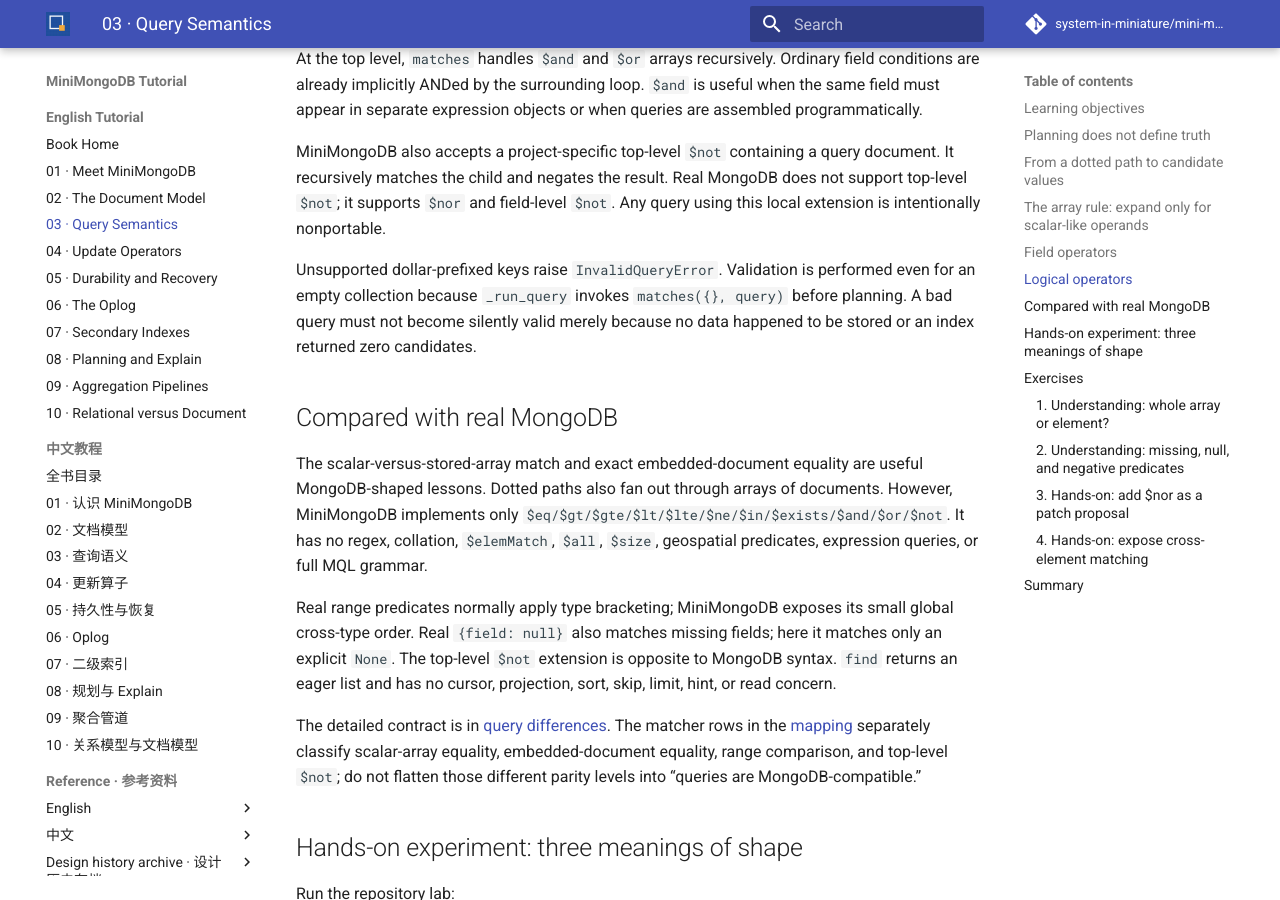
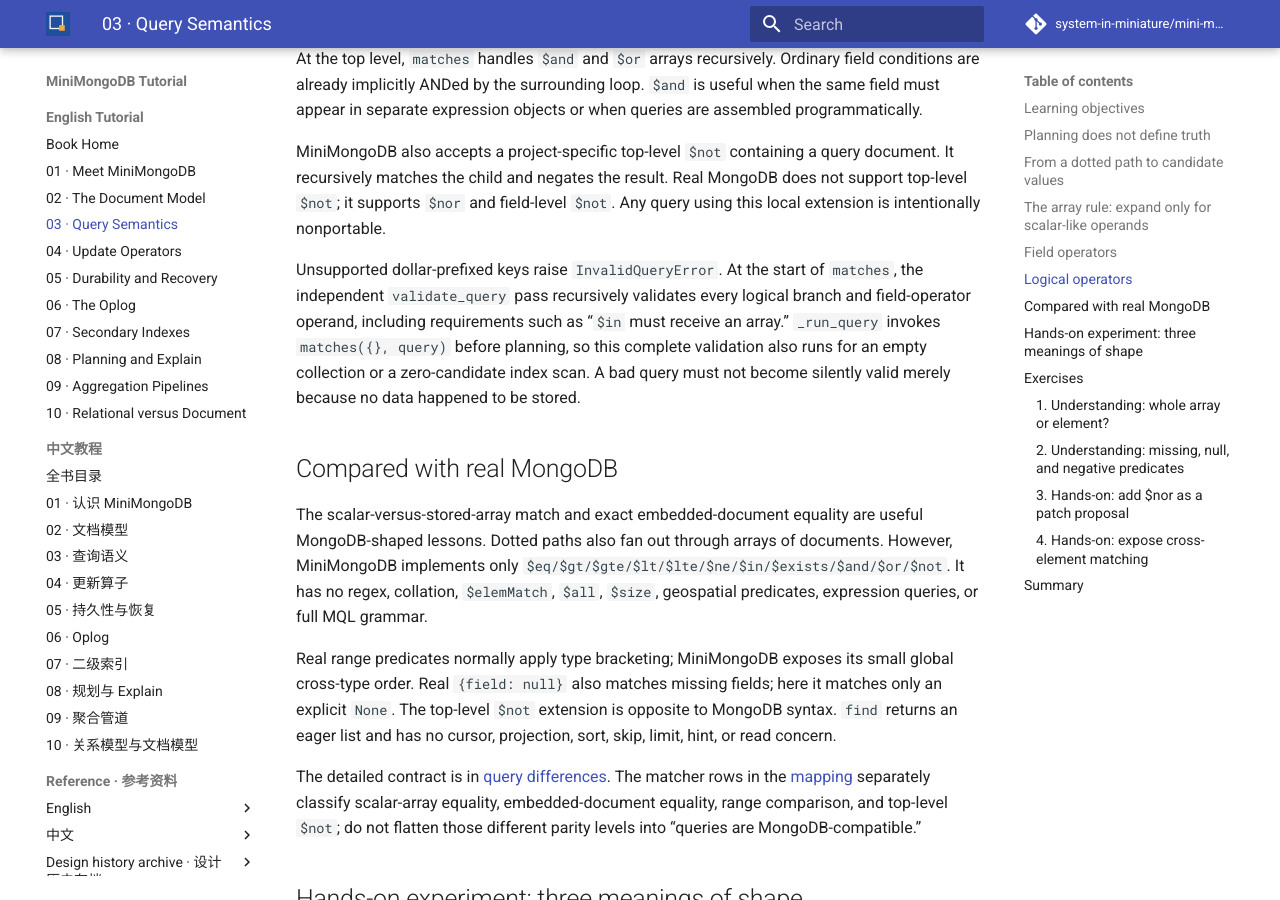
Before and after one commit to system-in-miniature/mini-mongodb, an MkDocs documentation site: the page built from docs/tutorial/03-queries.md, in a window 1280 px wide and 900 px high, scrolled down 2847 px. Built offline with MkDocs 1.6.1 and Material for MkDocs 9.7.7, drawn with Linux system fonts in a browser that asks for light colours; comment, search, counter and statistics services are not loaded.

Commit message:
docs(tutorial): audit fixes - add standalone query syntax validator making empty-collection validation claim true; keysExamined semantics

```diff
--- a/docs/tutorial/03-queries.md
+++ b/docs/tutorial/03-queries.md
@@ -127,11 +127,13 @@
 MongoDB does not support top-level `$not`; it supports `$nor` and field-level
 `$not`. Any query using this local extension is intentionally nonportable.
 
-Unsupported dollar-prefixed keys raise `InvalidQueryError`. Validation is
-performed even for an empty collection because `_run_query` invokes
-`matches({}, query)` before planning. A bad query must not become silently
-valid merely because no data happened to be stored or an index returned zero
-candidates.
+Unsupported dollar-prefixed keys raise `InvalidQueryError`. At the start of
+`matches`, the independent `validate_query` pass recursively validates every
+logical branch and field-operator operand, including requirements such as
+“`$in` must receive an array.” `_run_query` invokes `matches({}, query)` before
+planning, so this complete validation also runs for an empty collection or a
+zero-candidate index scan. A bad query must not become silently valid merely
+because no data happened to be stored.
 
 ## Compared with real MongoDB
 
```
Also changed, not shown: docs/tutorial/01-getting-started.md (+6 -3 lines), docs/tutorial/08-planner-explain.md (+10 -5 lines), docs/zh/tutorial/01-getting-started.md (+6 -1 lines), docs/zh/tutorial/03-queries.md (+5 -1 lines), docs/zh/tutorial/08-planner-explain.md (+7 -4 lines), 3 other files.
